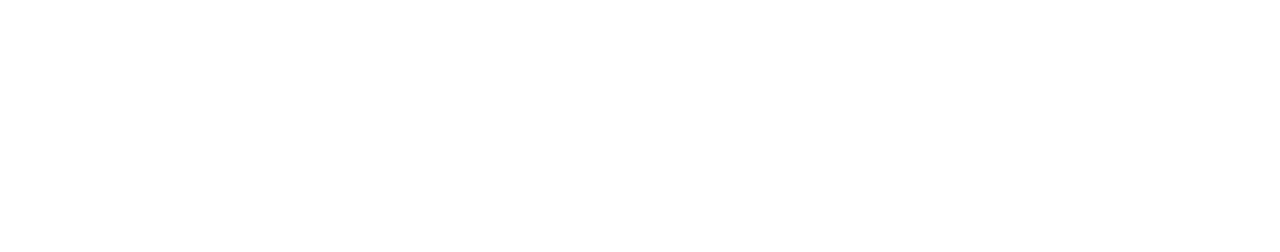
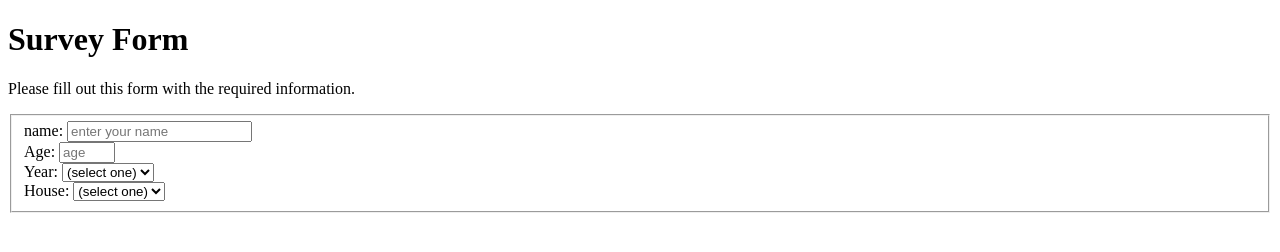
Before and after one commit to rwade219/survey, a plain HTML site: page index.html in a window 1280 px wide. Drawn offline with Linux system fonts and the light colour scheme.

Commit message:
Add to form

```diff
--- a/index.html
+++ b/index.html
@@ -3,11 +3,39 @@
 <head>
     <meta charset='utf-8'>
     <meta http-equiv='X-UA-Compatible' content='IE=edge'>
-    <title>Page Title</title>
+    <title></title>
     <meta name='viewport' content='width=device-width, initial-scale=1'>
 
 </head>
 <body>
-
+    <h1> Survey Form</h1>
+    <p> Please fill out this form with the required information.</p>
+<fieldset>
+    <div>
+        <label>name: <input type="text" placeholder="enter your name" required/></label>
+    </div>
+    <div>
+        <label> Age: <input type="number" min="11" max="18" placeholder="age"></label>
+    </div>
+    <div>
+        <label>Year: </label> <select>
+            <option value="">(select one)</option>
+            <option value="3"> 3rd Year </option>
+            <option value="4"> 4th Year</option>
+            <option value="5"> 5th Year</option>
+            <option value="6"> 6th Year</option>
+            <option value="7"> 7th Year</option>
+        </select>
+    </div>
+    <div>
+        <label>House:</label> <select>
+            <option value="">(select one)</option>
+            <option value="Gryffindor"> Gryffindor </option>
+            <option value="Slytherin"> Slytherin</option>
+            <option value="Ravenclaw"> Ravenclaw</option>
+            <option value="Hufflepuff"> Hufflepuff</option>
+        </select>
+    </div>
+    </fieldset>
 </body>
 </html>
```
